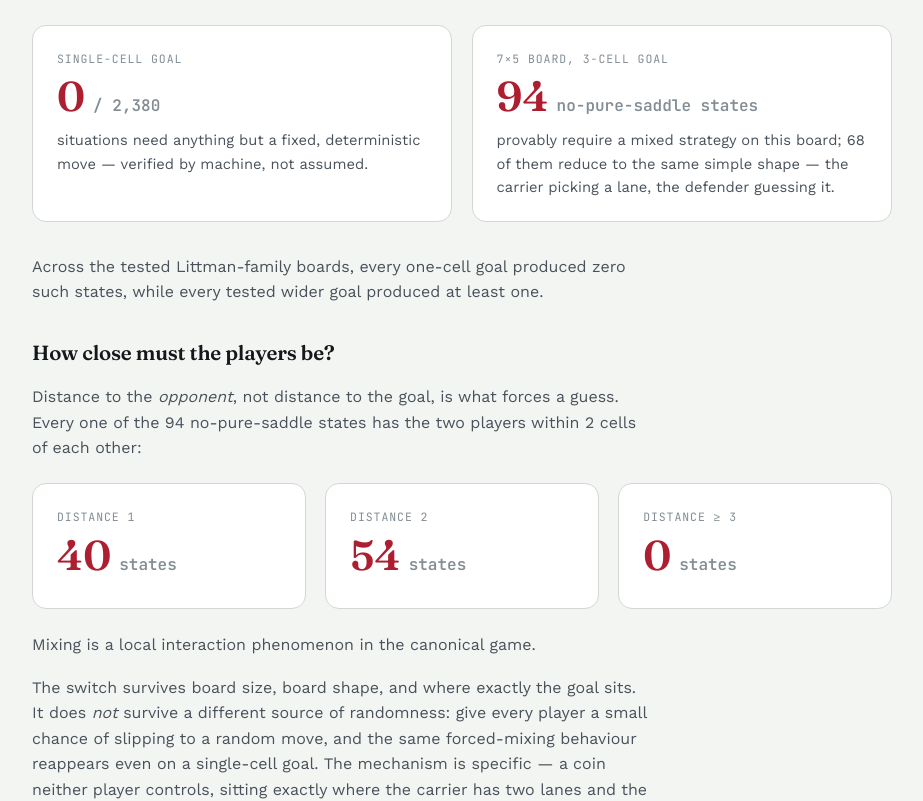
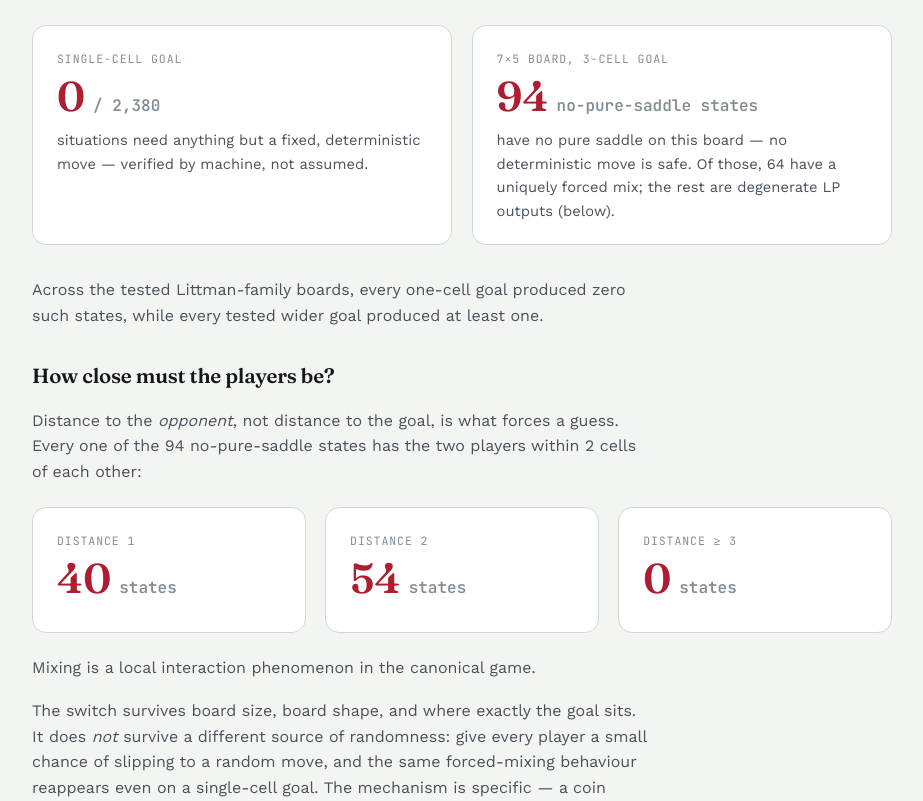
Before and after one commit to Charith-Reddy-Pareddy/the-mixed-game, a React (Vite) app: page / in a window 1280 px wide. Shown: the part 1800-2601 px from the top of the page, without its empty margins (178-1101 px from the left). Built offline with nearby package versions, Linux system fonts and the light colour scheme.

Commit message:
Sharpen wording per review

```diff
--- a/src/App.jsx
+++ b/src/App.jsx
@@ -142,9 +142,9 @@ function MainFinding() {
             verified by machine, not assumed.
           </StatTile>
           <StatTile k="7&times;5 board, 3-cell goal" value="94" unit="no-pure-saddle states">
-            provably require a mixed strategy on this board; 68 of them
-            reduce to the same simple shape &mdash; the carrier picking a
-            lane, the defender guessing it.
+            have no pure saddle on this board &mdash; no deterministic move is
+            safe. Of those, 64 have a uniquely forced mix; the rest are
+            degenerate LP outputs (below).
           </StatTile>
         </div>
         <p>
@@ -400,8 +400,8 @@ function Mechanism() {
           other does? If yes, that move is the obvious answer. If{' '}
           <em>every</em> move can be beaten by some response, the best replies
           chase each other in a loop &mdash; the exact shape of
-          rock&ndash;paper&ndash;scissors &mdash; and the only sane move inside a loop
-          is to randomize.
+          rock&ndash;paper&ndash;scissors &mdash; and the equilibrium must randomize
+          over the actions in that loop.
         </p>
         <figure className="figure-frame">
           <img src={`${BASE}figures/rps_vs_soccer.png`} alt="Rock-paper-scissors next to a real soccer stage game, both showing best replies that cycle with no stable cell." />
@@ -657,9 +657,12 @@ function NeuralLesson() {
         <p>
           One more lesson, from trying to get a neural network to learn this
           instead of solving it exactly: a network that names the right move
-          almost every time &mdash; 96&ndash;99% of states, depending on the
-          setup &mdash; can still be more exploitable than one that gets the
-          move wrong more often but hedges correctly where it counts.
+          almost every time can still be more exploitable than one that gets
+          the move wrong more often but hedges correctly where it counts. On
+          the harder random-order game below, <strong>the policy network
+          reaches 96% action agreement, while the Q-network reaches only
+          about 59%</strong> &mdash; yet the policy network is the more
+          exploitable of the two.
           <strong> Naming the right action is not the same as playing
           unpredictably</strong> &mdash; the same trap plain single-agent RL
           falls into whenever it is trained to imitate a &ldquo;correct&rdquo;
```
Also changed, not shown: 2 other files (tests, documents, lock files or other folders).
